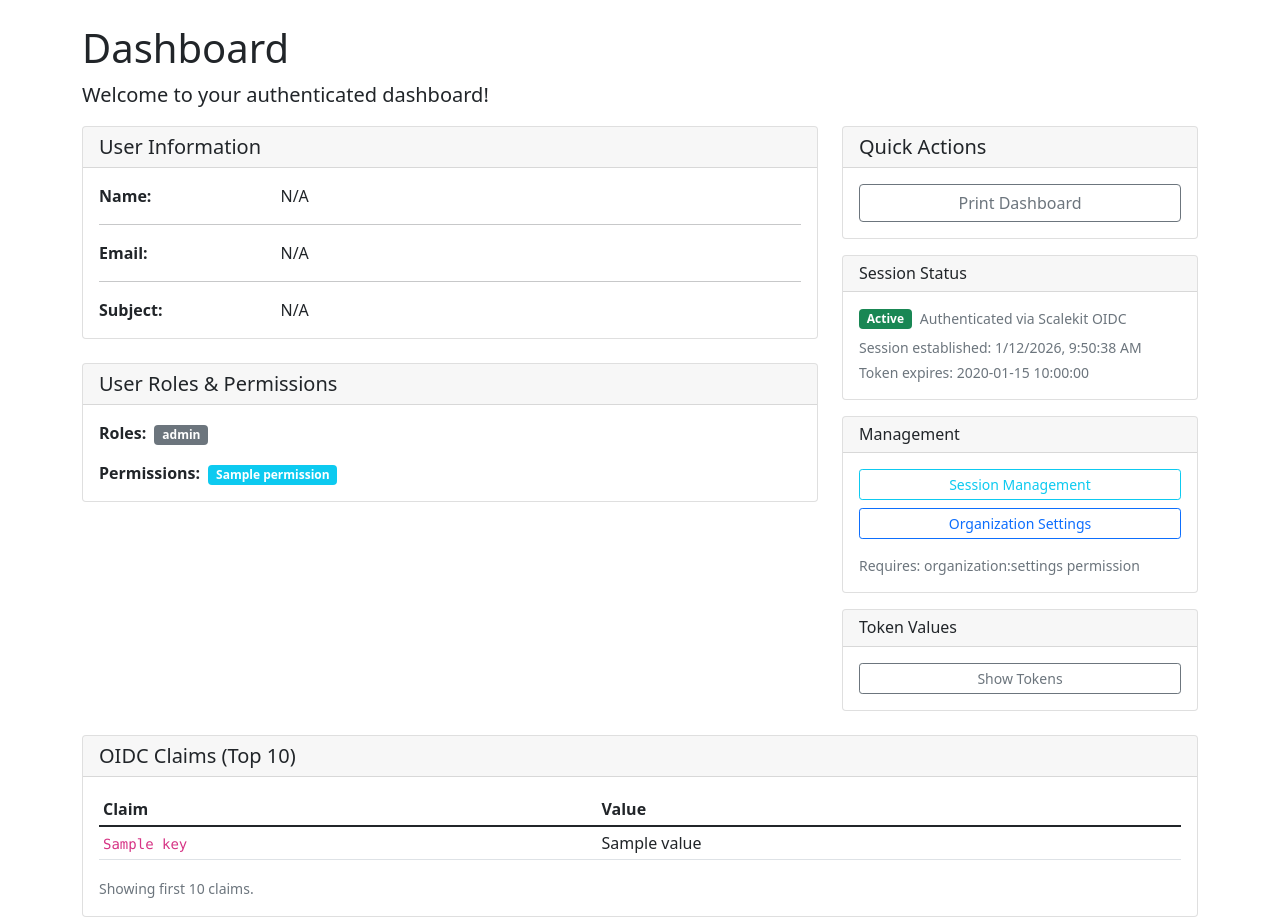
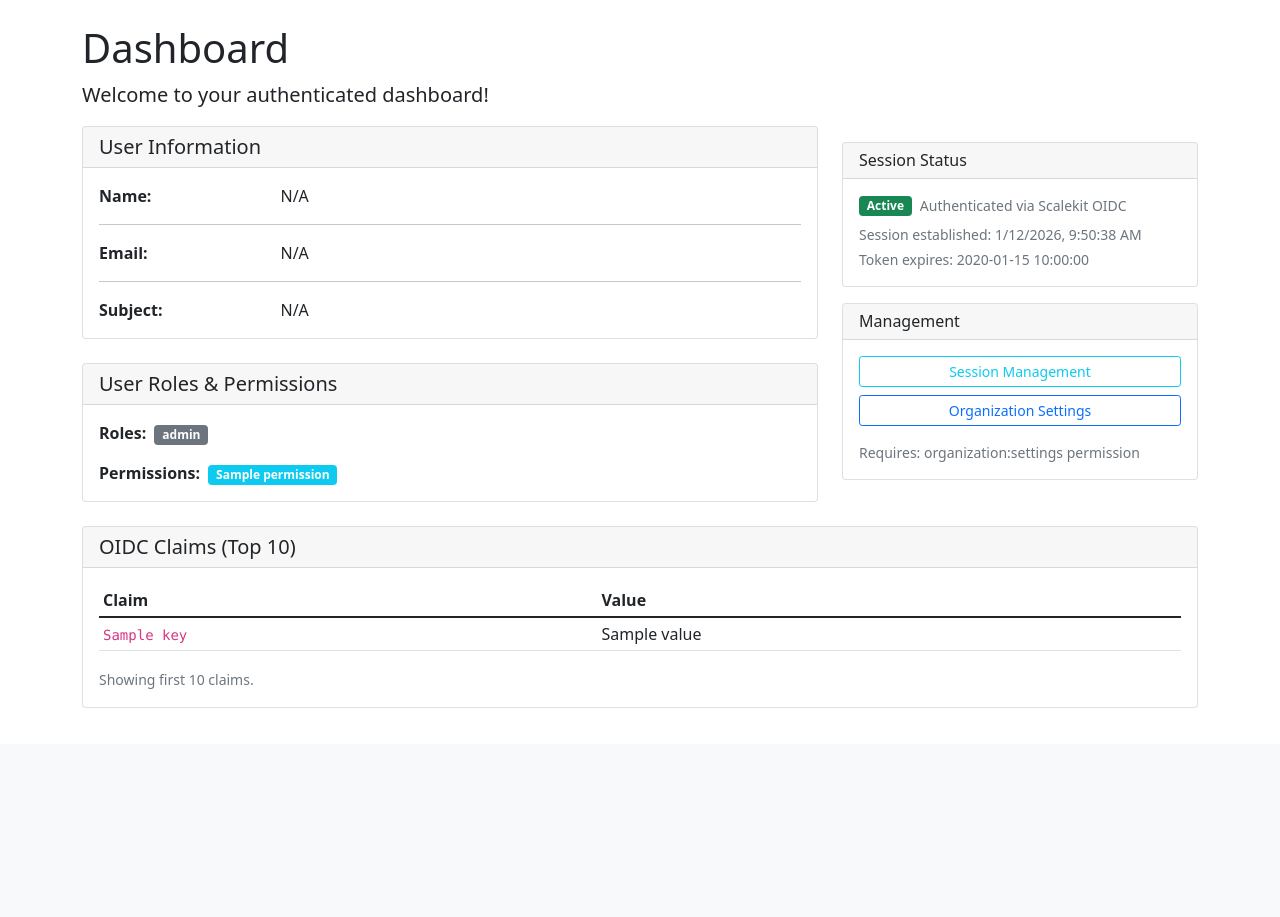
Before and after one commit to scalekit-inc/django-example, a Django app: template templates/auth_app/dashboard.html in a window 1280 px wide. Shown: the part 56-973 px from the top of the page. After the commit the page ends 764 px from the top, so only its background shows below. Run offline with Django 4.2, Linux system fonts and the light colour scheme; the template is opened without the code that fills it: most values are stand-ins (such as "Sample title", 1, 10 or a date in 2020).

Commit message:
Improve logout with OIDC id_token_hint and clean dashboard

```diff
--- a/auth_app/views.py
+++ b/auth_app/views.py
@@ -193,12 +193,13 @@ def logout_view(request):
     """
     token_data = request.session.get('scalekit_tokens', {})
     access_token = token_data.get('access_token')
+    id_token = token_data.get('id_token')
 
     # Get logout URL from Scalekit SDK
     if access_token:
         try:
             client = scalekit_client()
-            logout_url = client.logout(access_token)
+            logout_url = client.logout(access_token, id_token)
             # Redirect to Scalekit logout URL instead of just clearing session
             # This ensures proper logout on Scalekit side
             request.session.flush()
--- a/templates/auth_app/dashboard.html
+++ b/templates/auth_app/dashboard.html
@@ -82,17 +82,6 @@
             </div>
 
             <div class="col-md-4">
-                <div class="card">
-                    <div class="card-header">
-                        <h5 class="mb-0">Quick Actions</h5>
-                    </div>
-                    <div class="card-body">
-                        <div class="d-grid gap-2">
-                            <button class="btn btn-outline-secondary" onclick="window.print()">Print Dashboard</button>
-                        </div>
-                    </div>
-                </div>
-
                 <div class="card mt-3">
                     <div class="card-header">
                         <h6 class="mb-0">Session Status</h6>
@@ -126,37 +115,6 @@
                     </div>
                 </div>
 
-                <div class="card mt-3">
-                    <div class="card-header">
-                        <h6 class="mb-0">Token Values</h6>
-                    </div>
-                    <div class="card-body">
-                        <button class="btn btn-sm btn-outline-secondary w-100" type="button" data-bs-toggle="collapse" data-bs-target="#tokenValues" aria-expanded="false" aria-controls="tokenValues">
-                            <span id="tokenToggleText">Show</span> Tokens
-                        </button>
-                        <div class="collapse mt-2" id="tokenValues">
-                            {% if access_token %}
-                            <div class="mb-2">
-                                <div class="d-flex justify-content-between align-items-center mb-1">
-                                    <small><strong>Access Token:</strong></small>
-                                    <button class="btn btn-xs btn-outline-primary btn-sm" onclick="copyToClipboard('accessToken')">Copy</button>
-                                </div>
-                                <div class="p-2 bg-light border rounded" style="word-break: break-all; font-family: monospace; font-size: 0.75em;" id="accessToken">{{ access_token }}</div>
-                            </div>
-                            {% endif %}
-
-                            {% if refresh_token %}
-                            <div class="mb-2">
-                                <div class="d-flex justify-content-between align-items-center mb-1">
-                                    <small><strong>Refresh Token:</strong></small>
-                                    <button class="btn btn-xs btn-outline-primary btn-sm" onclick="copyToClipboard('refreshToken')">Copy</button>
-                                </div>
-                                <div class="p-2 bg-light border rounded" style="word-break: break-all; font-family: monospace; font-size: 0.75em;" id="refreshToken">{{ refresh_token }}</div>
-                            </div>
-                            {% endif %}
-                        </div>
-                    </div>
-                </div>
             </div>
         </div>
 
@@ -208,38 +166,6 @@
     <script>
         document.getElementById('session-time').textContent = new Date().toLocaleString();
 
-        function copyToClipboard(elementId) {
-            const element = document.getElementById(elementId);
-            const text = element.textContent;
-
-            navigator.clipboard.writeText(text).then(function() {
-                const button = event.target;
-                const originalText = button.textContent;
-                button.textContent = 'Copied!';
-                button.classList.remove('btn-outline-primary');
-                button.classList.add('btn-success');
-
-                setTimeout(function() {
-                    button.textContent = originalText;
-                    button.classList.remove('btn-success');
-                    button.classList.add('btn-outline-primary');
-                }, 2000);
-            }).catch(function(err) {
-                console.error('Failed to copy: ', err);
-                alert('Failed to copy to clipboard');
-            });
-        }
-
-        // Update toggle button text
-        const tokenCollapse = document.getElementById('tokenValues');
-        if (tokenCollapse) {
-            tokenCollapse.addEventListener('show.bs.collapse', function() {
-                document.getElementById('tokenToggleText').textContent = 'Hide';
-            });
-            tokenCollapse.addEventListener('hide.bs.collapse', function() {
-                document.getElementById('tokenToggleText').textContent = 'Show';
-            });
-        }
     </script>
 </body>
 </html>
```
Also changed, not shown: auth_app/scalekit_client.py (+11 -12 lines).
